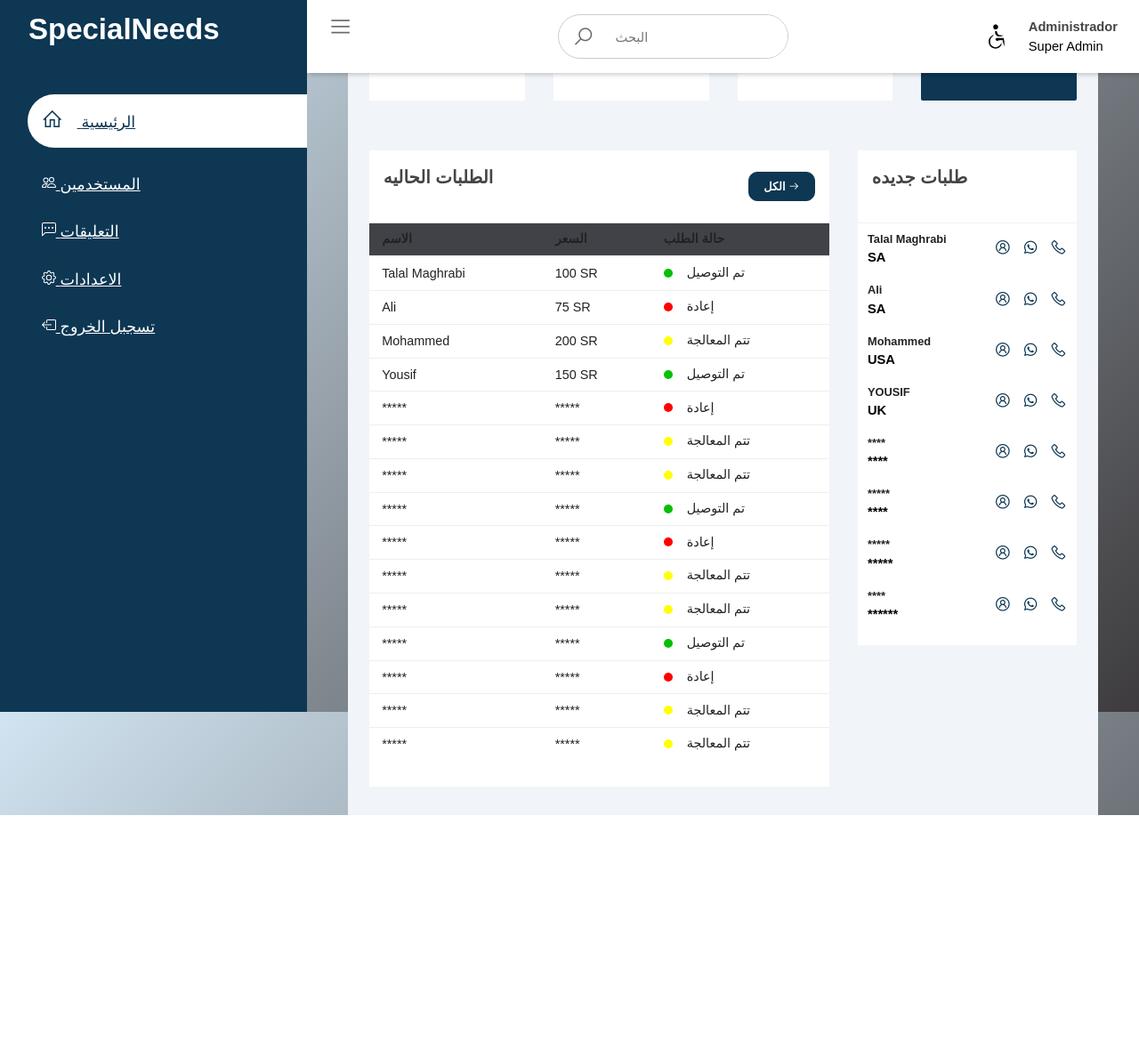
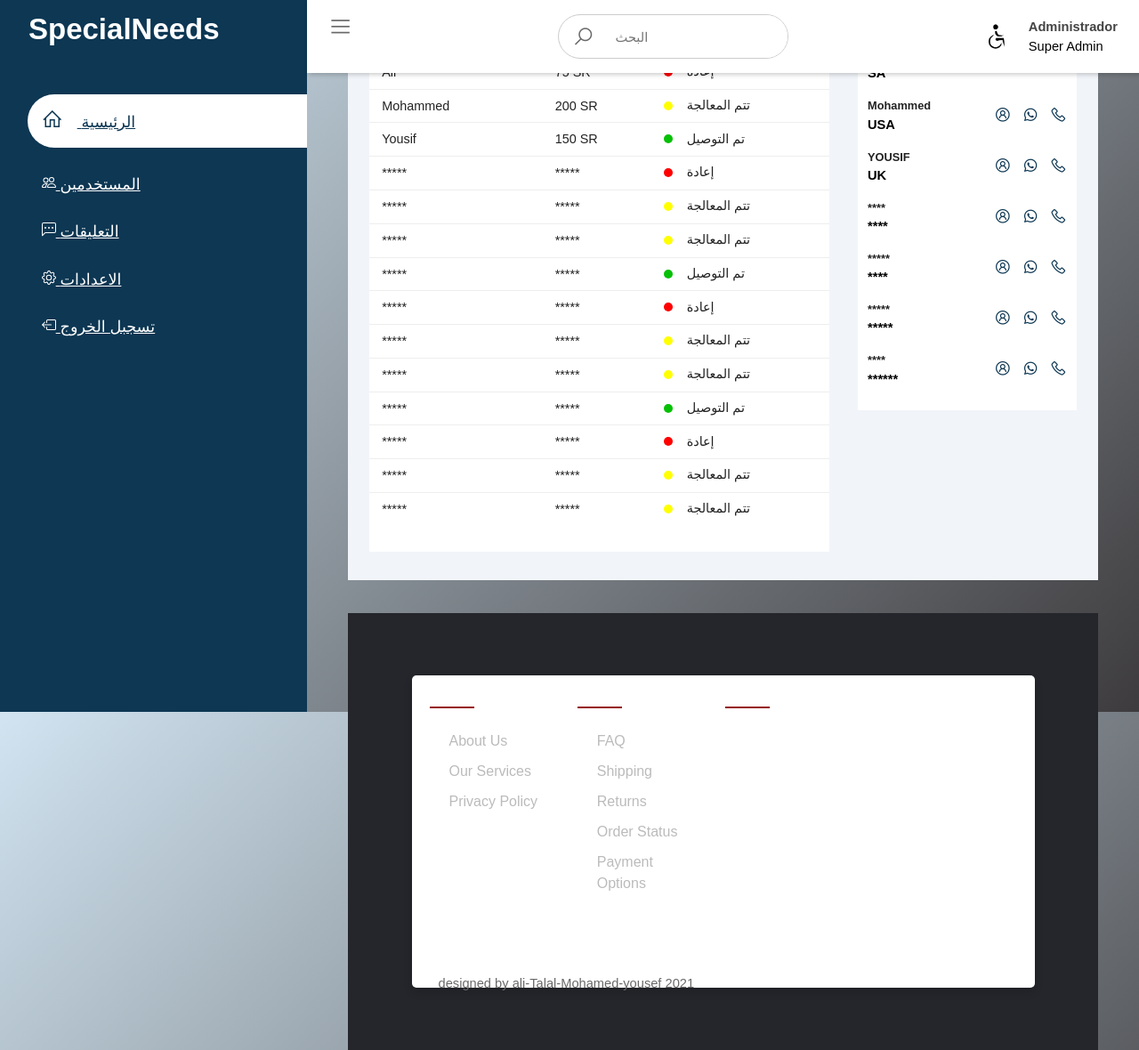
Before and after one commit to M66it/SpecialNeeds, a PHP site: page /admin.php in a window 1280 px wide. Shown: the whole page at 89% size. Before the commit the page ends 916 px from the top, so only its background shows below. Run offline with PHP 8.4, Linux system fonts and the light colour scheme.

Commit message:
add footer to admin

```diff
--- a/admin.php
+++ b/admin.php
@@ -410,6 +410,58 @@
             </div>
         </main>
 
+
+
+        	<!-- الجزء السفلي -->
+			<footer class="footer">
+				<div class="container">
+					<div class="row">
+						<div class="footer-col">
+							<h4>الموقع</h4>
+							<ul>
+								<li><a href="#">about us</a></li>
+								<li><a href="#">our services</a></li>
+								<li><a href="#">privacy policy</a></li>
+
+							</ul>
+						</div>
+						<div class="footer-col">
+							<h4>المساعدة</h4>
+							<ul>
+								<li><a href="#">FAQ</a></li>
+								<li><a href="#">shipping</a></li>
+								<li><a href="#">returns</a></li>
+								<li><a href="#">order status</a></li>
+								<li><a href="#">payment options</a></li>
+							</ul>
+						</div>
+
+
+						<div class="footer-col">
+							<h4>طرق التواصل</h4>
+							<div class="social-links">
+								<a href="#"><i class="fab fa-facebook-f"></i></a>
+								<a href="#"><i class="fab fa-twitter"></i></a>
+								<a href="#"><i class="fab fa-instagram"></i></a>
+
+
+							</div>
+
+
+						</div>
+					</div>
+					<div  class="footer66">
+						<p> designed by <span>ali-Talal-Mohamed-yousef 2021</span></p>
+					</div>
+				</div>
+
+							</div>
+						</div>
+					</footer>
+				</div>
+
+			</div>
+
     </div>
 
 
```
